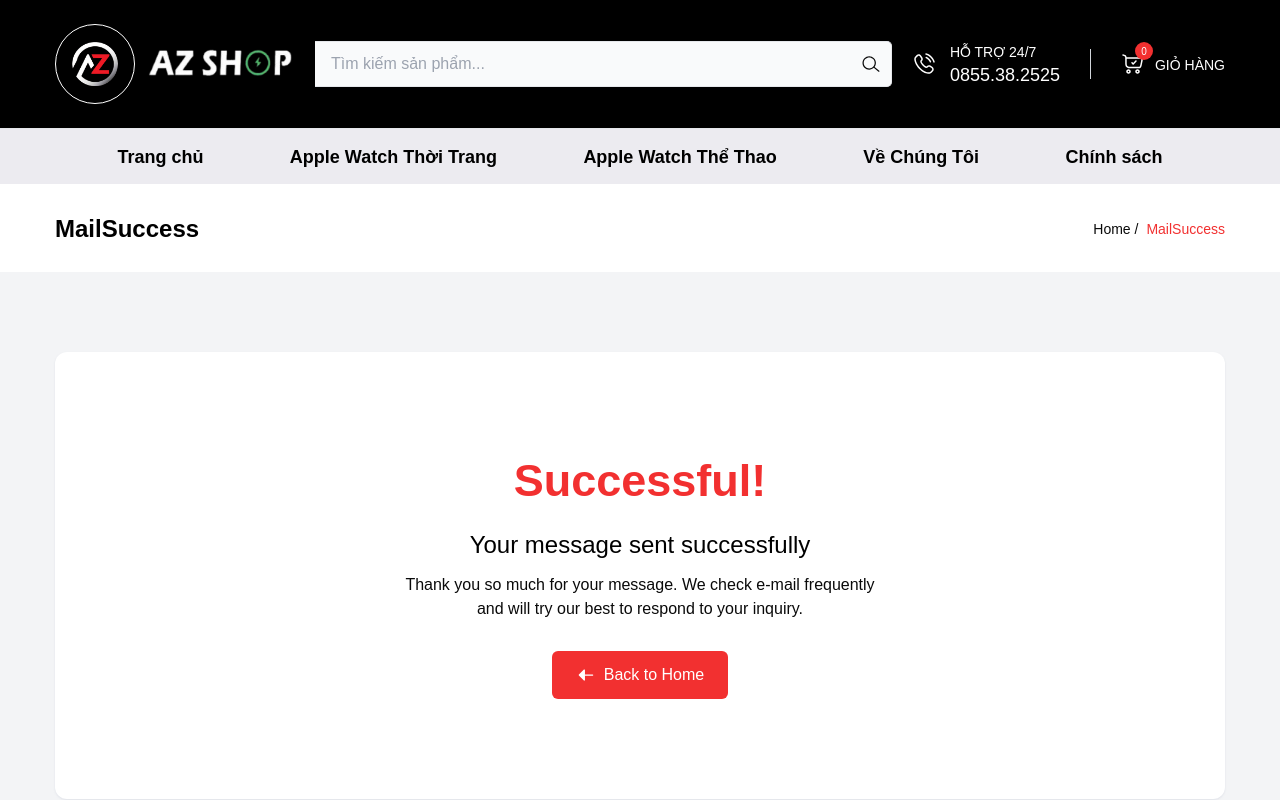
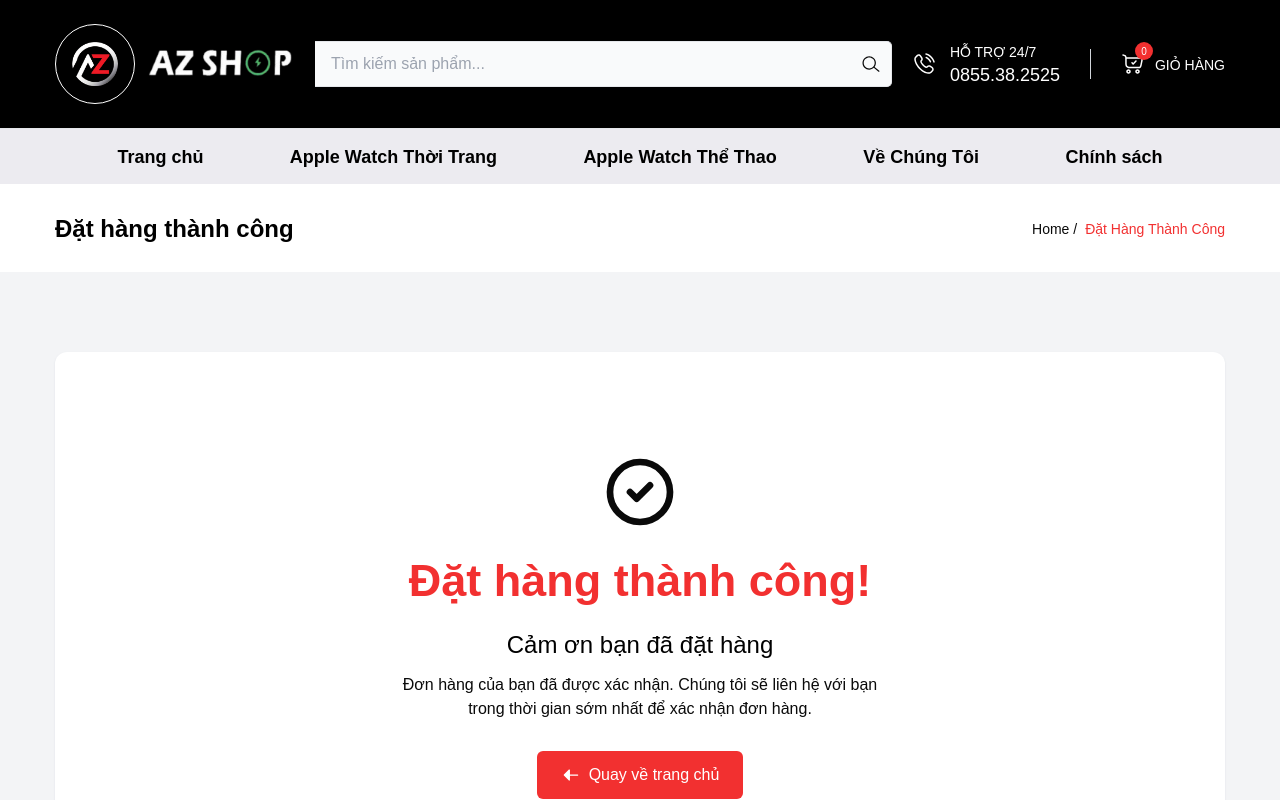
Before and after one commit to dqhuy209/AzShopClient, a Next.js app: page /mail-success in a window 1280 px wide. Shown: the top 800 px of the page. Built offline with nearby package versions, Linux system fonts and the light colour scheme.

Commit message:
feat: enhance checkout process with policy modal and item removal after order

```diff
--- a/src/components/Checkout/index.jsx
+++ b/src/components/Checkout/index.jsx
@@ -4,25 +4,43 @@ import { useForm } from 'react-hook-form'
 import Breadcrumb from '../Common/Breadcrumb'
 import PaymentMethod from './PaymentMethod'
 import Billing from './Billing'
-import { useAppSelector } from '@/redux/store'
+import { useAppDispatch, useAppSelector } from '@/redux/store'
 import {
   selectSelectedItems,
   selectSelectedTotalPrice,
+  removeItemFromCart
 } from '@/redux/features/cart-slice'
+import { useRouter } from 'next/navigation'
 import { formatVND } from '@/utils/formatCurrency'
 import checkoutService from '@/services/checkout'
 import bannerService from '@/services/bannerService'
+import toast from 'react-hot-toast'
 
 
 
 const Checkout = () => {
+  const router = useRouter()
+  const dispatch = useAppDispatch()
   const cartItems = useAppSelector(selectSelectedItems)
   const totalPrice = useAppSelector(selectSelectedTotalPrice)
 
-  // State quản lý form và modal
   const [isSubmitting, setIsSubmitting] = useState(false)
+  const [showPolicyModal, setShowPolicyModal] = useState(false)
+  const [policies, setPolicies] = useState([])
+  const [agreedToPolicy, setAgreedToPolicy] = useState(false)
 
-  // Sử dụng react-hook-form để quản lý form
+  useEffect(() => {
+    const fetchPolicies = async () => {
+      try {
+        const response = await bannerService.getPolicy()
+        setPolicies(response.data.data.content)
+      } catch (error) {
+        console.error('Error fetching policies:', error)
+      }
+    }
+    fetchPolicies()
+  }, [])
+
   const {
     register,
     handleSubmit,
@@ -51,6 +69,7 @@ const Checkout = () => {
       customerEmail: data.customerEmail,
       customerPhone: data.customerPhone,
       customerAddress: data.customerAddress,
+      paymentMethod: 'COD',
       notes: data.notes,
       // orderImage: data.orderImage,
       items: cartItems.map(item => ({
@@ -62,17 +81,18 @@ const Checkout = () => {
     try {
       setIsSubmitting(true)
       // Gọi API checkout
-      const response = await checkoutService.checkout(orderData)
+      await checkoutService.checkout(orderData)
 
-      if (response.success) {
-        toast.success('Đặt hàng thành công!')
+      // Xóa những sản phẩm đã được đặt hàng khỏi giỏ hàng
+      cartItems.forEach(item => {
+        dispatch(removeItemFromCart(item.id))
+      })
 
-      } else {
-        toast.error('Có lỗi xảy ra khi đặt hàng')
-      }
+      // Chuyển hướng đến trang thành công
+      router.push('/mail-success')
     } catch (error) {
+      toast.error('Có lỗi xảy ra khi đặt hàng')
       console.error('Lỗi đặt hàng:', error)
-      toast.error('Có lỗi xảy ra khi đặt hàng')
     } finally {
       setIsSubmitting(false)
     }
@@ -81,6 +101,14 @@ const Checkout = () => {
 
   return (
     <>
+      {isSubmitting && (
+        <div className="fixed inset-0 z-50 flex items-center justify-center bg-black bg-opacity-50">
+          <div className="flex flex-col items-center p-4 bg-white rounded-lg">
+            <div className="w-12 h-12 mb-4 border-4 border-t-4 border-blue-500 rounded-full animate-spin"></div>
+            <p className="text-lg font-medium text-gray-700">Đang xử lý đơn hàng...</p>
+          </div>
+        </div>
+      )}
       <Breadcrumb title={'Checkout'} pages={['checkout']} />
       <section className="py-[10px] lg:py-20 overflow-hidden bg-gray-2">
         <div className="max-w-[1170px] w-full mx-auto px-4 sm:px-8 xl:px-0">
@@ -172,6 +200,7 @@ const Checkout = () => {
                 {/* <!-- checkout button --> */}
                 <button
                   type="button"
+                  onClick={() => setShowPolicyModal(true)}
                   disabled={isSubmitting || !cartItems || cartItems.length === 0}
                   className="flex justify-center w-full px-6 py-3 mt-7.5 font-medium text-white duration-200 ease-out rounded-md bg-blue hover:bg-blue-dark disabled:bg-gray-400 disabled:cursor-not-allowed"
                 >
@@ -183,6 +212,61 @@ const Checkout = () => {
         </div>
       </section>
 
+      {/* Policy Modal */}
+      {showPolicyModal && !isSubmitting && (
+        <div className="fixed inset-0 z-50 flex items-center justify-center">
+          <div className="fixed inset-0 bg-black opacity-50" onClick={() => setShowPolicyModal(false)}></div>
+          <div className="relative z-50 w-full max-w-3xl max-h-[80vh] overflow-y-auto bg-white rounded-lg p-8">
+            <button
+              onClick={() => setShowPolicyModal(false)}
+              className="absolute text-gray-500 top-4 right-4 hover:text-gray-700"
+            >
+              <svg className="w-6 h-6" fill="none" stroke="currentColor" viewBox="0 0 24 24">
+                <path strokeLinecap="round" strokeLinejoin="round" strokeWidth={2} d="M6 18L18 6M6 6l12 12" />
+              </svg>
+            </button>
+
+            <h2 className="mb-6 text-2xl font-bold">Chính sách và Điều khoản</h2>
+            <div className="space-y-6">
+              {policies.map((policy, index) => (
+                <div key={index} className="mb-6">
+                  <h3 className="mb-3 text-xl font-semibold">{policy.title}</h3>
+                  <div className="prose max-w-none" dangerouslySetInnerHTML={{ __html: policy.content }} />
+                </div>
+              ))}
+            </div>
+
+            <div className="flex items-center mt-6 space-x-4">
+              <input
+                type="checkbox"
+                id="agreePolicy"
+                checked={agreedToPolicy}
+                onChange={(e) => setAgreedToPolicy(e.target.checked)}
+                className="w-4 h-4 text-blue-600"
+              />
+              <label htmlFor="agreePolicy" className="text-sm">
+                Tôi đã đọc và đồng ý với các điều khoản và chính sách trên
+              </label>
+            </div>
+
+            <div className="flex justify-end mt-6 space-x-4">
+              <button
+                onClick={() => setShowPolicyModal(false)}
+                className="px-4 py-2 text-gray-600 bg-gray-100 rounded-md hover:bg-gray-200"
+              >
+                Đóng
+              </button>
+              <button
+                onClick={handleSubmit(onSubmit)}
+                disabled={!agreedToPolicy || isSubmitting}
+                className="px-4 py-2 text-white rounded-md bg-blue hover:bg-blue-dark disabled:bg-gray-400 disabled:cursor-not-allowed"
+              >
+                Xác nhận thanh toán
+              </button>
+            </div>
+          </div>
+        </div>
+      )}
     </>
   )
 }
--- a/src/components/MailSuccess/index.jsx
+++ b/src/components/MailSuccess/index.jsx
@@ -5,27 +5,41 @@ import Link from 'next/link'
 const MailSuccess = () => {
   return (
     <>
-      <Breadcrumb title={'MailSuccess'} pages={['MailSuccess']} />
-      <section className="overflow-hidden py-20 bg-gray-2">
+      <Breadcrumb title={'Đặt hàng thành công'} pages={['Đặt hàng thành công']} />
+      <section className="py-20 overflow-hidden bg-gray-2">
         <div className="max-w-[1170px] w-full mx-auto px-4 sm:px-8 xl:px-0">
-          <div className="bg-white rounded-xl shadow-1 px-4 py-10 sm:py-15 lg:py-20 xl:py-25">
+          <div className="px-4 py-10 bg-white rounded-xl shadow-1 sm:py-15 lg:py-20 xl:py-25">
             <div className="text-center">
+              <svg
+                className="w-20 h-20 mx-auto mb-5 text-green-500"
+                fill="none"
+                stroke="currentColor"
+                viewBox="0 0 24 24"
+                xmlns="http://www.w3.org/2000/svg"
+              >
+                <path
+                  strokeLinecap="round"
+                  strokeLinejoin="round"
+                  strokeWidth="2"
+                  d="M9 12l2 2 4-4m6 2a9 9 0 11-18 0 9 9 0 0118 0z"
+                ></path>
+              </svg>
+
               <h2 className="font-bold text-blue text-4xl lg:text-[45px] lg:leading-[57px] mb-5">
-                Successful!
+                Đặt hàng thành công!
               </h2>
 
-              <h3 className="font-medium text-dark text-xl sm:text-2xl mb-3">
-                Your message sent successfully
+              <h3 className="mb-3 text-xl font-medium text-dark sm:text-2xl">
+                Cảm ơn bạn đã đặt hàng
               </h3>
 
               <p className="max-w-[491px] w-full mx-auto mb-7.5">
-                Thank you so much for your message. We check e-mail frequently
-                and will try our best to respond to your inquiry.
+                Đơn hàng của bạn đã được xác nhận. Chúng tôi sẽ liên hệ với bạn trong thời gian sớm nhất để xác nhận đơn hàng.
               </p>
 
               <Link
                 href="/"
-                className="inline-flex items-center gap-2 font-medium text-white bg-blue py-3 px-6 rounded-md ease-out duration-200 hover:bg-blue-dark"
+                className="inline-flex items-center gap-2 px-6 py-3 font-medium text-white duration-200 ease-out rounded-md bg-blue hover:bg-blue-dark"
               >
                 <svg
                   className="fill-current"
@@ -40,7 +54,7 @@ const MailSuccess = () => {
                     fill=""
                   />
                 </svg>
-                Back to Home
+                Quay về trang chủ
               </Link>
             </div>
           </div>
--- a/src/redux/store.js
+++ b/src/redux/store.js
@@ -5,7 +5,7 @@ import cartReducer from './features/cart-slice'
 import wishlistReducer from './features/wishlist-slice'
 import productDetailsReducer from './features/product-details'
 
-import { useSelector } from 'react-redux'
+import { useDispatch, useSelector } from 'react-redux'
 
 export const store = configureStore({
   reducer: {
@@ -29,3 +29,4 @@ if (typeof window !== 'undefined') {
 }
 
 export const useAppSelector = useSelector
+export const useAppDispatch = useDispatch
```
